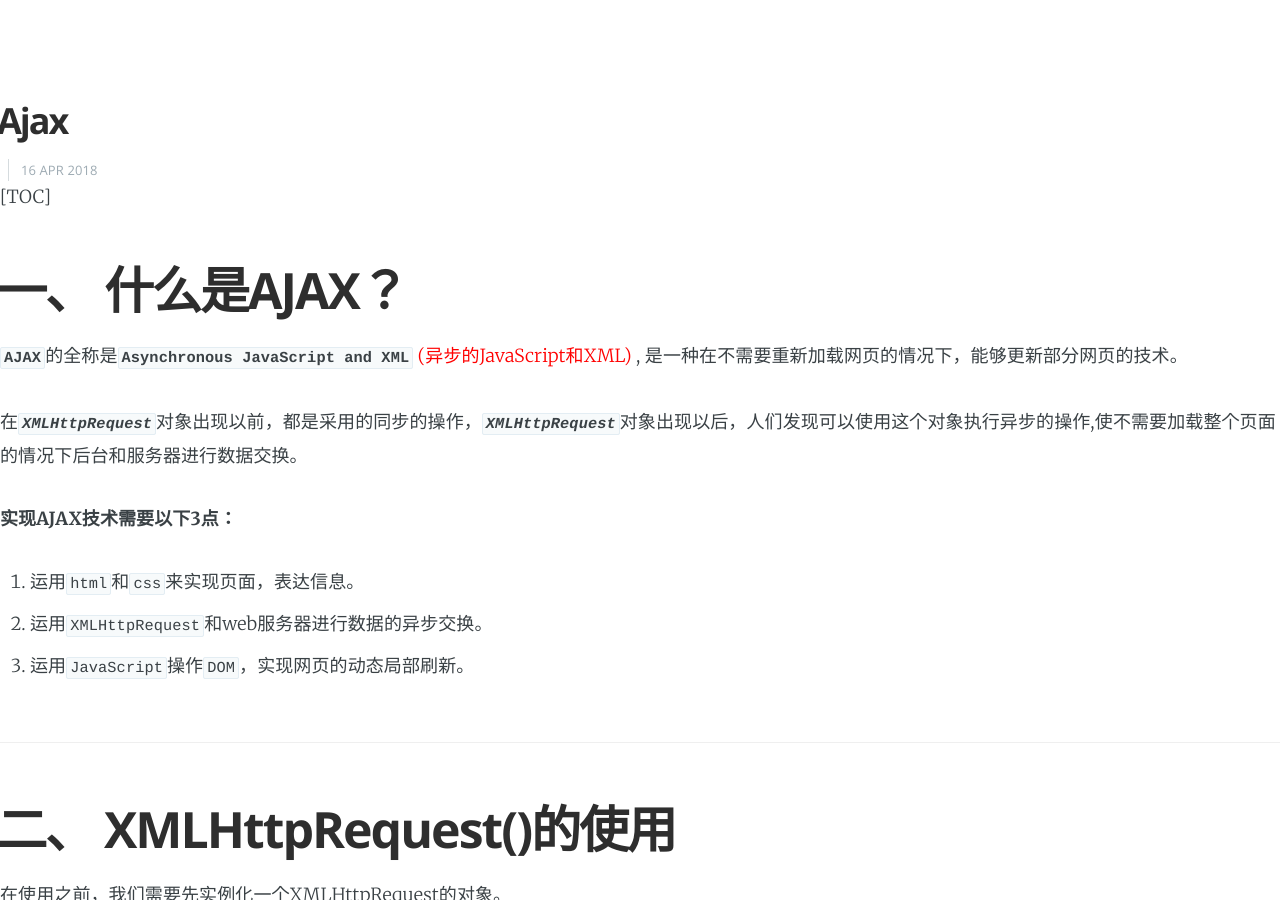
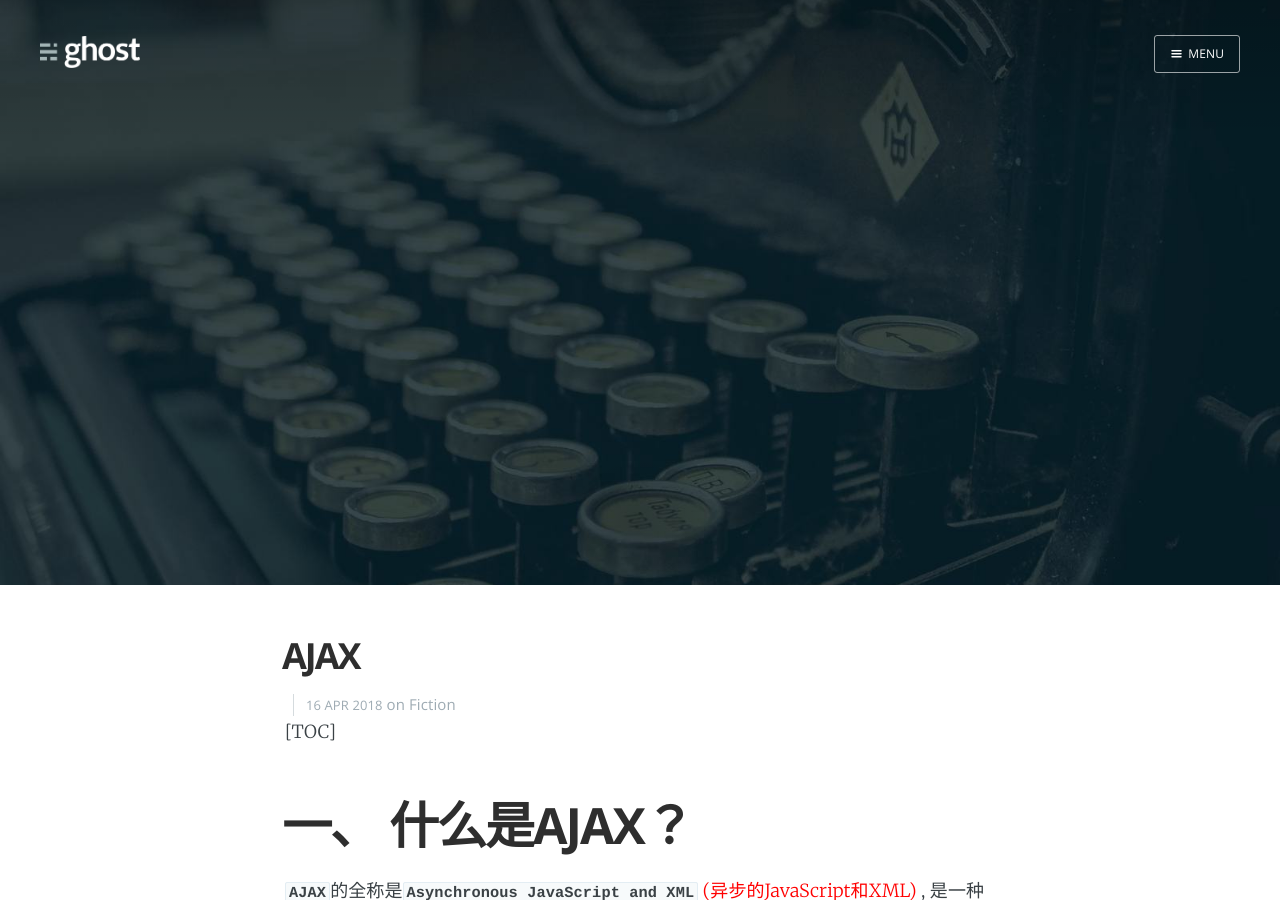
Before and after one commit to yangliangwu/blog, a Jekyll site: the page built from _posts/2018-04-16-AJAX.md, in a window 1280 px wide and 900 px high. Built offline with Jekyll 4.4.1, drawn with Linux system fonts in a browser that asks for light colours; nearby versions of some CDN libraries; our own code applies the rules of GitHub Pages for plain Markdown files; some of the changed lines change nothing that is shown.

Commit message:
Update 2018-04-16-AJAX.md

```diff
--- a/_posts/2018-04-16-AJAX.md
+++ b/_posts/2018-04-16-AJAX.md
@@ -1,3 +1,16 @@
+---
+layout: post
+cover: 'assets/images/cover1.jpg'
+navigation: True
+title: AJAX
+date: 2018-04-16
+tags: fiction
+subclass: 'post tag-fiction'
+logo: 'assets/images/ghost.png'
+author:
+categories:
+---
+
 [TOC]
 
 <p style='margin-bottom:50px'></p>
```
